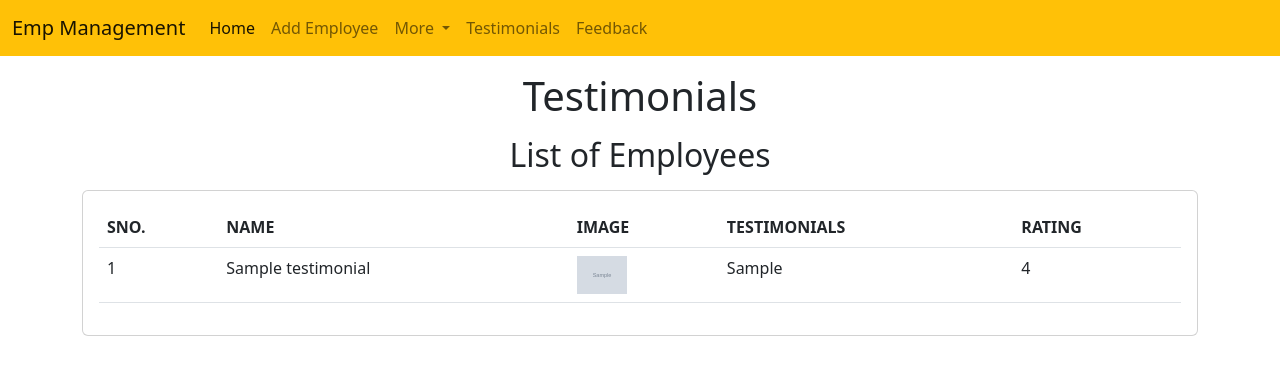
After one commit to yadavikas004/django-learning, a Django app: page /emp/testimonials/ in a window 1280 px wide. The commit adds this page. Shown: the top 375 px of the page. Run offline with Django 5.2, Linux system fonts and the light colour scheme; tables that the repository leaves empty hold one stand-in row (values such as "Sample post"); grey boxes marked "Sample" are stand-in pictures.

Commit message:
django python learning completed basics

```diff
--- a/emp/urls.py
+++ b/emp/urls.py
@@ -1,5 +1,5 @@
 from django.urls import path
-from emp.views import add_emp, delete_emp, do_update_emp, emp_home, update_emp
+from emp.views import add_emp, delete_emp, do_update_emp, emp_home, feedback, testimonials, update_emp
 
 urlpatterns = [
     path('home/', emp_home),
@@ -7,4 +7,6 @@ urlpatterns = [
     path('delete-emp/<int:emp_id>', delete_emp),
     path('update-emp/<int:emp_id>', update_emp),
     path('do-update-emp/<int:emp_id>', do_update_emp),
+    path('testimonials/', testimonials),
+    path('feedback/', feedback),
 ]
--- a/emp/views.py
+++ b/emp/views.py
@@ -1,7 +1,8 @@
 from django.http import HttpResponse
 from django.shortcuts import redirect, render
+from emp.forms import EmpForm, FeedbackForm
 
-from emp.models import Emp
+from emp.models import Emp, Testimonial
 
 # Create your views here.
 def emp_home(request):
@@ -40,7 +41,9 @@ def add_emp(request):
 
         print("data is comming")
         return redirect("/emp/home/")
-    return render(request,"emp/add_emp.html",{})
+    form=EmpForm()
+    form.save()
+    return render(request,"emp/add_emp.html",{'form':form})
 
 def delete_emp(request,emp_id):
     emp=Emp.objects.get(pk=emp_id)
@@ -76,3 +79,22 @@ def do_update_emp(request,emp_id):
         e.save()
 
     return redirect("/emp/home/")
+
+def testimonials(request):
+    testi=Testimonial.objects.all()
+
+    return render(request,"emp/testimonials.html",{'testi':testi})
+
+def feedback(request):
+    if request.method=='POST':
+        form=FeedbackForm(request.POST)
+        if form.is_valid():
+            print(form.cleaned_data['name'])
+            print(form.cleaned_data['email'])
+            print(form.cleaned_data['feedback'])
+            print("data saved")
+        else:
+            return render(request,"/emp/feedback.html",{'form':form})
+    else:
+        form=FeedbackForm()
+        return render(request,"emp/feedback.html",{'form':form})
--- a/templates/emp/add_emp.html
+++ b/templates/emp/add_emp.html
@@ -57,6 +57,10 @@
             </div>
         </div>
     </div>
+
+    <form action="">
+        {{form.as_p}}
+    </form>
     <script src="https://cdn.jsdelivr.net/npm/bootstrap@5.2.3/dist/js/bootstrap.bundle.min.js" integrity="sha384-kenU1KFdBIe4zVF0s0G1M5b4hcpxyD9F7jL+jjXkk+Q2h455rYXK/7HAuoJl+0I4" crossorigin="anonymous"></script>
   </body>
 </html>
--- a/templates/emp/navbar.html
+++ b/templates/emp/navbar.html
@@ -23,6 +23,12 @@
               <li><a class="dropdown-item" href="#">Follow</a></li>
             </ul>
           </li>
+          <li class="nav-item">
+            <a class="nav-link" href="/emp/testimonials/">Testimonials</a>
+          </li>
+          <li class="nav-item">
+            <a class="nav-link" href="/emp/feedback/">Feedback</a>
+          </li>
           <!-- <li class="nav-item">
             <a class="nav-link disabled">Disabled</a>
           </li> -->
--- /dev/null
+++ b/templates/emp/testimonials.html
@@ -0,0 +1,49 @@
+<!doctype html>
+<html lang="en">
+  <head>
+    <meta charset="utf-8">
+    <meta name="viewport" content="width=device-width, initial-scale=1">
+    <title>Bootstrap demo</title>
+    <link href="https://cdn.jsdelivr.net/npm/bootstrap@5.2.3/dist/css/bootstrap.min.css" rel="stylesheet" integrity="sha384-rbsA2VBKQhggwzxH7pPCaAqO46MgnOM80zW1RWuH61DGLwZJEdK2Kadq2F9CUG65" crossorigin="anonymous">
+  </head>
+  <body>
+
+    {% include 'emp/navbar.html' %}
+
+    <h1 class="text-center my-3">Testimonials</h1>
+    <h2 class="text-center my-3">List of Employees</h2>
+    <div class="container">
+        <div class="row">
+            <div class="col-md-12">
+                <div class="card">
+                    <div class="card-body">
+                        <table class="table">
+                            <thead>
+                                <tr >
+                                    <th>SNO.</th>
+                                    <th>NAME</th>
+                                    <th>IMAGE</th>
+                                    <th>TESTIMONIALS</th>
+                                    <th>RATING</th>
+                                </tr>
+                            </thead>
+                            <tbody>
+                                {% for t in testi %}
+                                <tr >
+                                    <td>{{forloop.counter}}</td>
+                                    <td>{{t.name}}</td>
+                                    <td><img style="max-width: 50px;" src="/media/{{t.picture}}" alt=""></td>
+                                    <td>{{t.testimonial}}</td>
+                                    <td>{{t.rating}}</td>
+                                </tr>
+                                {% endfor %}
+                            </tbody>
+                        </table>
+                    </div>
+                </div>
+            </div>
+        </div>
+    </div>
+    <script src="https://cdn.jsdelivr.net/npm/bootstrap@5.2.3/dist/js/bootstrap.bundle.min.js" integrity="sha384-kenU1KFdBIe4zVF0s0G1M5b4hcpxyD9F7jL+jjXkk+Q2h455rYXK/7HAuoJl+0I4" crossorigin="anonymous"></script>
+  </body>
+</html>
```
Also changed, not shown: emp/forms.py (added, +19 -0 lines), templates/emp/feedback.html (added, +45 -0 lines), media/testimonials/Screenshot_5.png (added).
